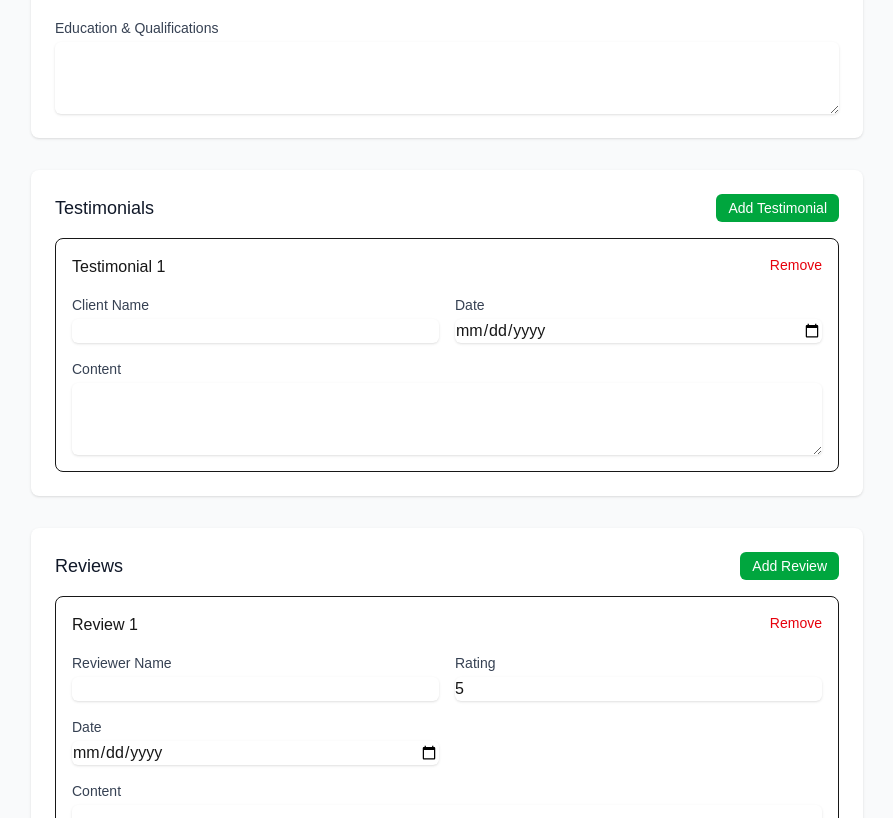
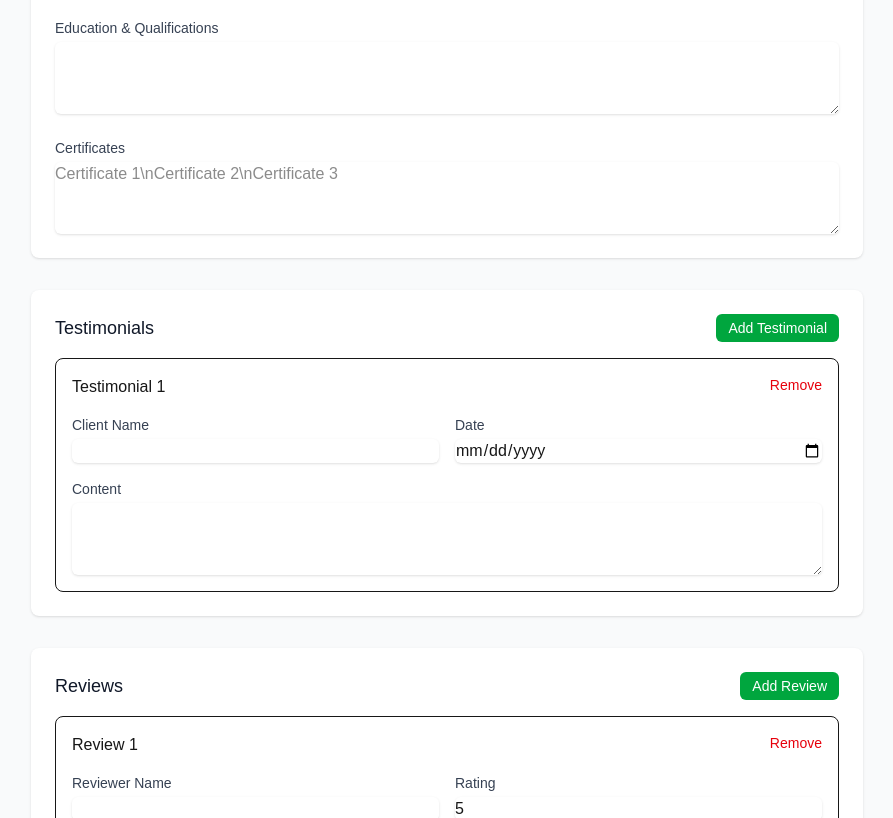
Before and after one commit to Jomall/bookme11172025, a Next.js app: page /admin/client/1/edit in a window 1280 px wide. Shown: the part 1420-2238 px from the top of the page, without its empty margins (193-1086 px from the left). Built offline with nearby package versions, Linux system fonts and the light colour scheme.

Commit message:
Add image previews for profile photo and work photos in edit client form, and add certificates field

```diff
--- a/data/clients.json
+++ b/data/clients.json
@@ -75,5 +75,36 @@
     "availability": "",
     "experience": "5 years ",
     "rating": 5
+  },
+  {
+    "id": "2h1xfr56c",
+    "name": "Jomall Jason Jack",
+    "companyName": "Tech-Net Solutions",
+    "profilePhoto": "",
+    "skills": [
+      "hot"
+    ],
+    "services": [
+      {
+        "id": "4s6tktnls",
+        "name": "dff",
+        "category": "lawyer",
+        "description": ""
+      }
+    ],
+    "contactInfo": {
+      "email": "jomalljack@hotmail.com",
+      "phone": "7844937614",
+      "address": "Sion Hill Bay",
+      "website": ""
+    },
+    "testimonials": [],
+    "reviews": [],
+    "photos": [],
+    "availability": [],
+    "education": "",
+    "experience": "",
+    "rating": 5,
+    "certificates": []
   }
 ]
--- a/src/app/admin/client/[id]/edit/page.tsx
+++ b/src/app/admin/client/[id]/edit/page.tsx
@@ -94,7 +94,7 @@ export default function EditClientPage() {
           date: review.date,
         })),
         photos: formData.photos.filter(photo => photo.trim()),
-        availability: (typeof formData.availability === 'string' ? formData.availability : '').split('\n').map(line => {
+        availability: (String(formData.availability || '')).split('\n').map(line => {
           const [day, times] = line.split(': ');
           const [startTime, endTime] = times.split('-');
           return { day: day as 'monday' | 'tuesday' | 'wednesday' | 'thursday' | 'friday' | 'saturday' | 'sunday', startTime, endTime };
@@ -294,6 +294,9 @@ export default function EditClientPage() {
                     }}
                     className="mt-1 block w-full border-gray-300 rounded-md shadow-sm focus:ring-indigo-500 focus:border-indigo-500"
                   />
+                  {formData.profilePhoto && formData.profilePhoto.startsWith('data:') && (
+                    <img src={formData.profilePhoto} alt="Profile Preview" className="mt-2 w-20 h-20 object-cover rounded-md" />
+                  )}
                 </div>
                 <div>
                   <label className="block text-sm font-medium text-gray-700">Rating (1-5)</label>
@@ -538,6 +541,16 @@ export default function EditClientPage() {
                     className="mt-1 block w-full border-gray-300 rounded-md shadow-sm focus:ring-indigo-500 focus:border-indigo-500"
                   />
                 </div>
+                <div>
+                  <label className="block text-sm font-medium text-gray-700">Certificates</label>
+                  <textarea
+                    value={formData.certificates.join('\n')}
+                    onChange={(e) => setFormData({ ...formData, certificates: e.target.value.split('\n').filter(cert => cert.trim()) })}
+                    rows={3}
+                    className="mt-1 block w-full border-gray-300 rounded-md shadow-sm focus:ring-indigo-500 focus:border-indigo-500"
+                    placeholder="Certificate 1\nCertificate 2\nCertificate 3"
+                  />
+                </div>
               </div>
             </div>
 
```
